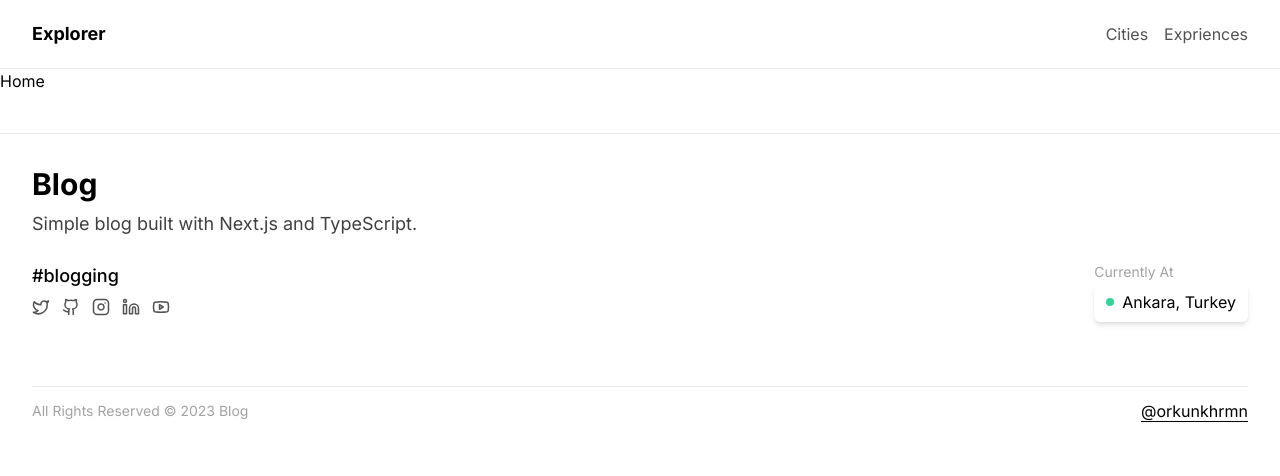
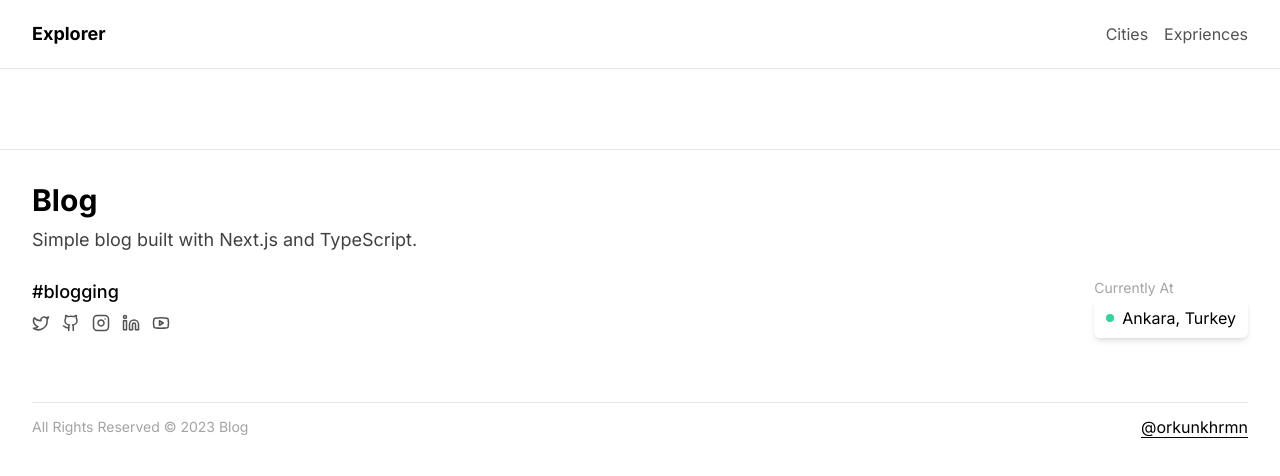
Before and after one commit to orkunkhrmn/nextjs-ex, a Next.js app in the folder blog-app/: page / in a window 1280 px wide. Shown: the top 476 px of the page. Built offline with nearby package versions, Linux system fonts and the light colour scheme.

Commit message:
change home

```diff
--- a/blog-app/app/layout.tsx
+++ b/blog-app/app/layout.tsx
@@ -21,7 +21,7 @@ export default function RootLayout({
     <html lang="en">
       <body className={inter.className}>
         <Navigation />
-        {children}
+        <div className="pt-10">{children}</div>
         <Footer />
       </body>
     </html>
--- a/blog-app/app/page.tsx
+++ b/blog-app/app/page.tsx
@@ -1,10 +1,11 @@
+import PaddingContainer from "@/components/layout/padding-container";
 import Image from "next/image";
 import Link from "next/link";
 
 export default function Home() {
   return (
-    <main className="h-[auto]">
-      <h1>Home</h1>
-    </main>
+    <PaddingContainer>
+      <main className="h-auto space-y-10"></main>
+    </PaddingContainer>
   );
 }
```
